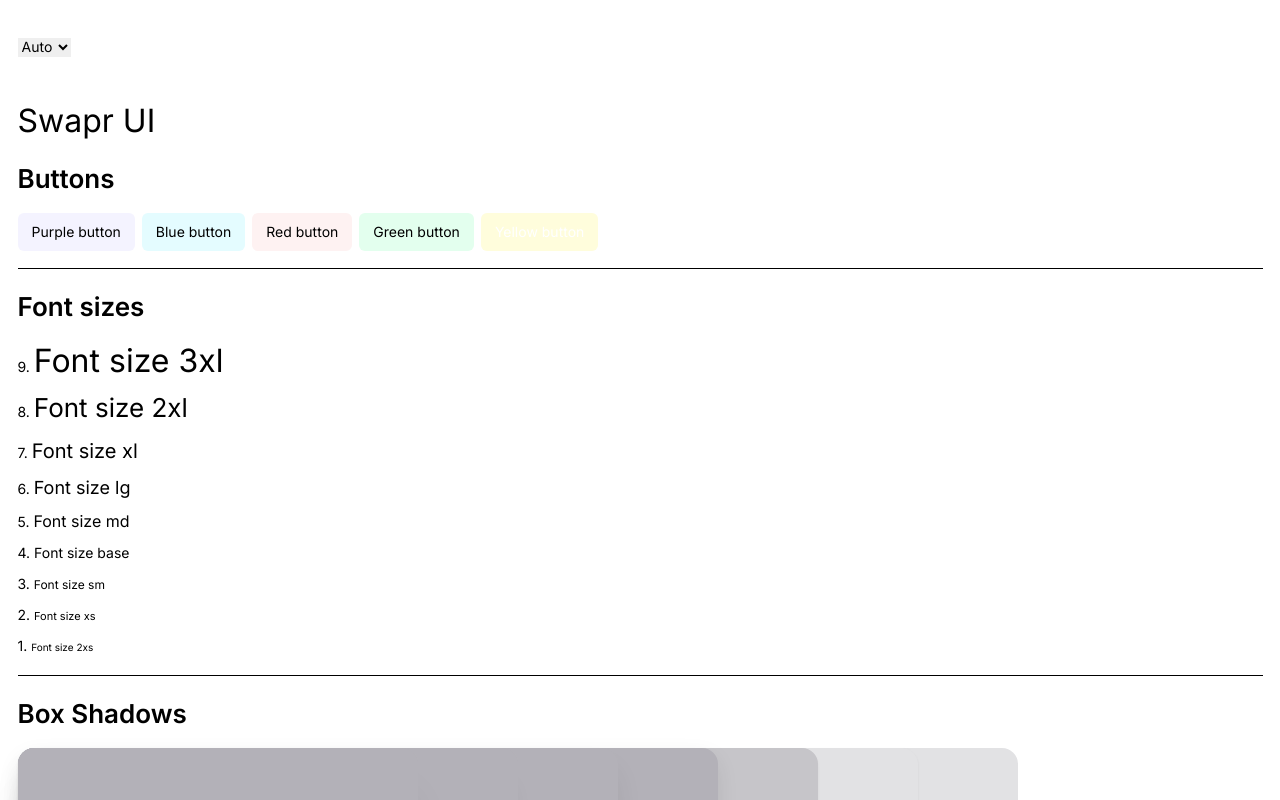
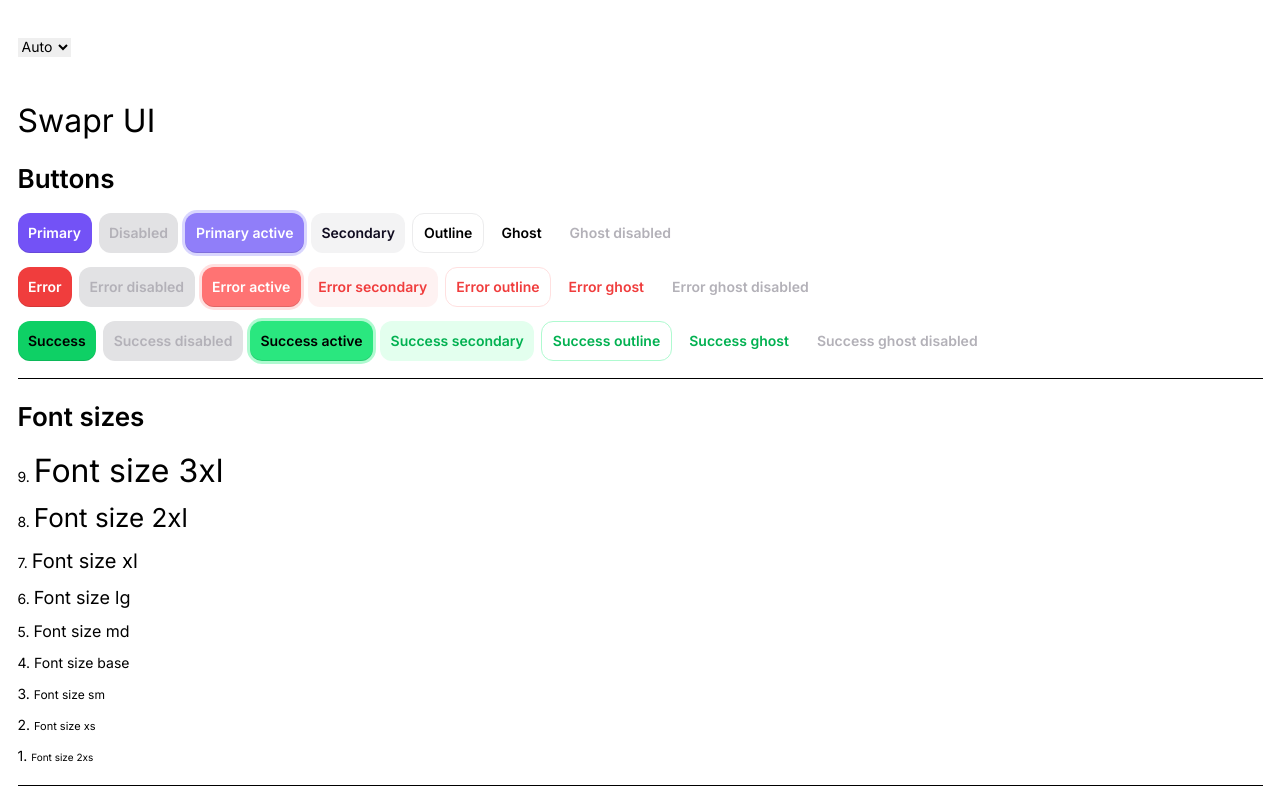
Before and after one commit to SwaprHQ/swapr-ui-website, a Next.js app: page /ui in a window 1280 px wide. Shown: the top 800 px of the page. Built offline with nearby package versions, Linux system fonts and the light colour scheme.

Commit message:
feat: add buttons to UI

```diff
--- a/app/ui/page.tsx
+++ b/app/ui/page.tsx
@@ -1,6 +1,7 @@
 import resolveConfig from "tailwindcss/resolveConfig";
 
 import tailwindConfig from "@/tailwind.config";
+import { Button, ButtonColorSchemeProp, ButtonVariantProp } from "@/ui";
 import { ThemeSwitch } from "@/components";
 
 const fullConfig = resolveConfig(tailwindConfig);
@@ -34,6 +35,58 @@ const tailwindColors: { [key: string]: Array<string> } = Object.keys(
   {}
 );
 
+interface ButtonListProps {
+  children: string;
+  disabled?: boolean;
+  active?: boolean;
+  variant?: ButtonVariantProp;
+  colorScheme?: ButtonColorSchemeProp;
+}
+
+const buttonsList: Array<Array<ButtonListProps>> = [
+  [
+    { children: "Primary" },
+    { children: "Disabled", disabled: true },
+    { children: "Primary active", active: true },
+    { children: "Secondary", variant: "pastel" },
+    { children: "Outline", variant: "outline" },
+    { children: "Ghost", variant: "ghost" },
+    { children: "Ghost disabled", variant: "ghost", disabled: true },
+  ],
+  [
+    { children: "Error", colorScheme: "error" },
+    { children: "Error disabled", colorScheme: "error", disabled: true },
+    { children: "Error active", colorScheme: "error", active: true },
+    { children: "Error secondary", colorScheme: "error", variant: "pastel" },
+    { children: "Error outline", colorScheme: "error", variant: "outline" },
+    { children: "Error ghost", colorScheme: "error", variant: "ghost" },
+    {
+      children: "Error ghost disabled",
+      colorScheme: "error",
+      variant: "ghost",
+      disabled: true,
+    },
+  ],
+  [
+    { children: "Success", colorScheme: "success" },
+    { children: "Success disabled", colorScheme: "success", disabled: true },
+    { children: "Success active", colorScheme: "success", active: true },
+    {
+      children: "Success secondary",
+      colorScheme: "success",
+      variant: "pastel",
+    },
+    { children: "Success outline", colorScheme: "success", variant: "outline" },
+    { children: "Success ghost", colorScheme: "success", variant: "ghost" },
+    {
+      children: "Success ghost disabled",
+      colorScheme: "success",
+      variant: "ghost",
+      disabled: true,
+    },
+  ],
+];
+
 export default function UI() {
   return (
     <main className="px-5 mx-auto my-10 max-w-screen-xl">
@@ -42,23 +95,13 @@ export default function UI() {
         <h1 className="text-3xl">Swapr UI</h1>
         <div className="space-y-4 pb-5 border-b">
           <h2 className="text-2xl font-semibold">Buttons</h2>
-          <div className="flex space-x-2">
-            <button className="bg-surface-primary-accent-1 text-text-primary-base-em rounded-6 px-4 py-2">
-              Purple button
-            </button>
-            <button className="bg-surface-info-accent-1 text-text-info-high-em rounded-6 px-4 py-2">
-              Blue button
-            </button>
-            <button className="bg-surface-danger-accent-1 text-text-danger-high-em rounded-6 px-4 py-2">
-              Red button
-            </button>
-            <button className="bg-surface-success-accent-1 text-text-success-high-em rounded-6 px-4 py-2">
-              Green button
-            </button>
-            <button className="bg-surface-warning-accent-1 text-text-neutral-alt-white rounded-6 px-4 py-2">
-              Yellow button
-            </button>
-          </div>
+          {buttonsList.map((row, i) => (
+            <div key={i} className="flex space-x-2">
+              {row.map((button, j) => (
+                <Button {...button} key={j} />
+              ))}
+            </div>
+          ))}
         </div>
         <div className="space-y-4 pb-5 border-b">
           <h2 className="text-2xl font-semibold">Font sizes</h2>
--- a/package.json
+++ b/package.json
@@ -9,6 +9,7 @@
     "lint": "next lint"
   },
   "dependencies": {
+    "class-variance-authority": "^0.7.0",
     "next": "latest",
     "next-themes": "^0.2.1",
     "react": "latest",
--- a/tailwind.config.ts
+++ b/tailwind.config.ts
@@ -1,4 +1,5 @@
 import type { Config } from "tailwindcss";
+import colors from "tailwindcss/colors";
 
 interface RecursiveKeyValuePair<K extends keyof any = string, V = string> {
   [key: string]: V | RecursiveKeyValuePair<K, V>;
@@ -9,8 +10,8 @@ const config: Config & {
 } = {
   darkMode: ["class", '[data-theme="dark"]'],
   content: [
-    "./pages/**/*.{js,ts,jsx,tsx,mdx}",
     "./components/**/*.{js,ts,jsx,tsx,mdx}",
+    "./ui/**/*.{js,ts,jsx,tsx,mdx}",
     "./app/**/*.{js,ts,jsx,tsx,mdx}",
   ],
   safelist: [
@@ -24,6 +25,9 @@ const config: Config & {
         "gradient-radial": "radial-gradient(var(--tw-gradient-stops))",
         "gradient-conic":
           "conic-gradient(from 180deg at 50% 50%, var(--tw-gradient-stops))",
+      },
+      boxShadow: {
+        button: "inset 0px -1px 0px 0px var(--color-black-12)",
       },
     },
     boxShadow: {
@@ -60,6 +64,7 @@ const config: Config & {
       100: "100px",
     },
     colors: {
+      inherit: colors.inherit,
       outline: {
         none: "var(--outline-none)",
         white: "var(--outline-white)",
@@ -193,7 +198,7 @@ const config: Config & {
             3: "var(--surface-warning-accent-3)",
           },
         },
-        "surface-surface": {
+        surface: {
           0: "var(--surface-surface-0)",
           1: "var(--surface-surface-1)",
           2: "var(--surface-surface-2)",
--- /dev/null
+++ b/ui/Button.tsx
@@ -0,0 +1,261 @@
+import { cva, cx } from "class-variance-authority";
+import { ButtonHTMLAttributes } from "react";
+
+export const buttonStyles = cva(
+  [
+    "flex items-center justify-center",
+    "select-none font-semibold",
+    "disabled:text-text-disabled disabled:cursor-not-allowed disabled:ring-0 disabled:shadow-inherit",
+    "focus-visible:outline-none focus-visible:ring-[3px]",
+    "active:ring-[3px]",
+  ],
+  {
+    variants: {
+      size: {
+        lg: "px-4 py-3 space-x-2 rounded-12 text-md font-extrabold",
+        md: "px-3 py-2 space-x-2 rounded-12 text-base font-bold",
+        sm: "px-2 py-2 space-x-[6px] rounded-8 text-sm font-bold",
+        xs: "px-2 py-1 space-x-1 rounded-6 text-2xs font-bold",
+      },
+      variant: {
+        solid: [],
+        pastel: [],
+        outline: ["bg-surface-surface-0 border"],
+        ghost: ["disabled:bg-inherit"],
+      },
+      colorScheme: {
+        primary: [],
+        error: [
+          "focus-visible:ring-outline-danger-low-em",
+          "active:ring-outline-danger-low-em",
+        ],
+        success: [
+          "focus-visible:ring-outline-success-low-em",
+          "active:ring-outline-success-low-em",
+        ],
+      },
+      active: {
+        true: ["ring-[3px]"],
+      },
+      width: {
+        full: "w-full",
+        fit: "w-fit",
+        normal: "",
+      },
+    },
+    compoundVariants: [
+      {
+        variant: ["solid", "outline", "pastel"],
+        class: ["disabled:bg-surface-disabled-low-em"],
+      },
+      {
+        variant: "solid",
+        colorScheme: "primary",
+        class: [
+          "bg-surface-primary-main text-text-white shadow-button",
+          "hover:bg-surface-primary-accent-3",
+          "focus-visible:bg-surface-primary-accent-3 focus-visible:ring-outline-primary-low-em",
+          "active:bg-surface-primary-accent-3 active:ring-outline-primary-low-em",
+        ],
+      },
+      {
+        variant: "pastel",
+        colorScheme: "primary",
+        class: [
+          "bg-surface-surface-2 text-text-high-em",
+          "hover:bg-surface-surface-3",
+          "focus-visible:bg-surface-3 focus-visible:ring-outline-med-em",
+          "active:bg-surface-3 active:ring-outline-med-em",
+        ],
+      },
+      {
+        variant: "outline",
+        colorScheme: "primary",
+        class: [
+          "border-outline-low-em",
+          "hover:bg-surface-surface-1 hover:border-outline-med-em",
+          "focus-visible:bg-surface-surface-1 focus-visible:ring-outline-med-em",
+          "active:bg-surface-surface-1 active:ring-outline-med-em",
+        ],
+      },
+      {
+        variant: "ghost",
+        colorScheme: "primary",
+        class: [
+          "hover:bg-surface-surface-2",
+          "focus-visible:bg-surface-surface-2 focus-visible:ring-outline-med-em",
+          "active:bg-surface-surface-2 active:ring-outline-med-em",
+          ,
+        ],
+      },
+      {
+        variant: "solid",
+        colorScheme: "error",
+        class: [
+          "bg-surface-danger-main text-text-white shadow-button",
+          "hover:bg-surface-danger-accent-3",
+          "focus-visible:bg-surface-danger-accent-3",
+          "active:bg-surface-danger-accent-3",
+        ],
+      },
+      {
+        variant: "pastel",
+        colorScheme: "error",
+        class: [
+          "bg-surface-danger-accent-1 text-text-danger-main",
+          "hover:bg-surface-danger-accent-2",
+          "focus-visible:bg-surface-danger-accent-2",
+          "active:bg-surface-danger-accent-2",
+        ],
+      },
+      {
+        variant: "outline",
+        colorScheme: "error",
+        class: [
+          "border-outline-danger-low-em text-text-danger-main",
+          "hover:bg-surface-danger-accent-1",
+          "focus-visible:bg-surface-danger-accent-1",
+          "active:bg-surface-danger-accent-1",
+        ],
+      },
+      {
+        variant: "ghost",
+        colorScheme: "error",
+        class: [
+          "text-text-danger-main",
+          "hover:bg-surface-danger-accent-1",
+          "focus-visible:bg-surface-danger-accent-1",
+          "active:bg-surface-danger-accent-1",
+        ],
+      },
+      {
+        variant: "solid",
+        colorScheme: "success",
+        class: [
+          "bg-surface-success-main shadow-button",
+          "hover:bg-surface-success-accent-3",
+          "focus-visible:bg-surface-success-accent-3",
+          "active:bg-surface-success-accent-3",
+        ],
+      },
+      {
+        variant: "pastel",
+        colorScheme: "success",
+        class: [
+          "bg-surface-success-accent-1 text-text-success-em",
+          "hover:bg-surface-success-accent-2",
+          "focus-visible:bg-surface-success-accent-2",
+          "active:bg-surface-success-accent-2",
+          ,
+        ],
+      },
+      {
+        variant: "outline",
+        colorScheme: "success",
+        class: [
+          "border-outline-success-low-em text-text-success-em",
+          "hover:bg-surface-success-accent-1",
+          "focus-visible:bg-surface-success-accent-1",
+          "active:bg-surface-success-accent-1",
+          ,
+        ],
+      },
+      {
+        variant: "ghost",
+        colorScheme: "success",
+        class: [
+          "text-text-success-em",
+          "hover:bg-surface-success-accent-1",
+          "focus-visible:bg-surface-success-accent-1",
+          "active:bg-surface-success-accent-1",
+        ],
+      },
+      {
+        colorScheme: "primary",
+        variant: "solid",
+        active: true,
+        class: "!bg-surface-primary-accent-3 ring-outline-primary-low-em",
+      },
+      {
+        colorScheme: "primary",
+        variant: "pastel",
+        active: true,
+        class: "bg-surface-3 ring-outline-med-em",
+      },
+      {
+        colorScheme: "primary",
+        variant: "outline",
+        active: true,
+        class: "bg-surface-surface-1 ring-outline-med-em",
+      },
+      {
+        colorScheme: "primary",
+        variant: "ghost",
+        active: true,
+        class: "bg-surface-surface-2 ring-outline-med-em",
+      },
+      {
+        colorScheme: "error",
+        variant: "solid",
+        active: true,
+        class: "!bg-surface-danger-accent-3 ring-outline-danger-low-em",
+      },
+      {
+        colorScheme: "success",
+        variant: "solid",
+        active: true,
+        class: "!bg-surface-success-accent-3 ring-outline-success-low-em",
+      },
+    ],
+    defaultVariants: {
+      active: false,
+      colorScheme: "primary",
+      variant: "solid",
+      size: "md",
+      width: "normal",
+    },
+  }
+);
+
+type SizeProp = "xs" | "sm" | "md" | "lg";
+type WidthProp = "normal" | "fit" | "full";
+export type ButtonVariantProp = "solid" | "pastel" | "outline" | "ghost";
+export type ButtonColorSchemeProp = "primary" | "error" | "success";
+
+interface ButtonProps extends ButtonHTMLAttributes<HTMLButtonElement> {
+  variant?: ButtonVariantProp;
+  colorScheme?: ButtonColorSchemeProp;
+  size?: SizeProp;
+  width?: WidthProp;
+  disabled?: boolean;
+  active?: boolean;
+}
+
+export const Button = ({
+  children,
+  size,
+  variant,
+  colorScheme,
+  width,
+  active,
+  className,
+  ...props
+}: ButtonProps) => {
+  return (
+    <button
+      className={cx(
+        buttonStyles({
+          size,
+          variant,
+          colorScheme,
+          width,
+          active,
+          className,
+        })
+      )}
+      {...props}
+    >
+      {children}
+    </button>
+  );
+};
--- /dev/null
+++ b/ui/index.ts
@@ -0,0 +1 @@
+export * from "./Button";
```
Also changed, not shown: 1 other file (tests, documents, lock files or other folders).
